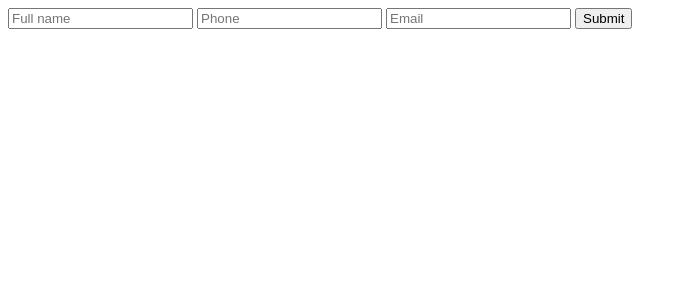
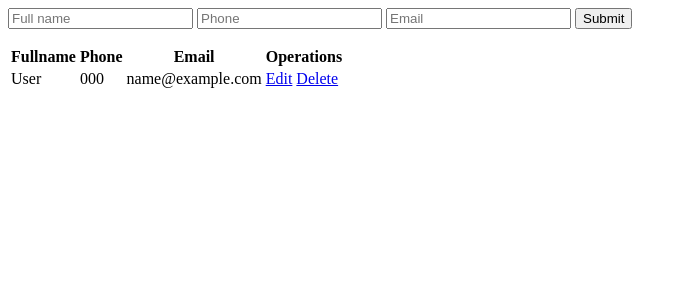
Before and after one commit to Braiunito/contactapp, a Flask app: page / in a window 1280 px wide. Shown: the top 300 px of the page, without its empty margins (0-687 px from the left). Run offline with Flask 2, Linux system fonts and the light colour scheme; tables that the repository leaves empty or names only in its code hold one stand-in row (values such as "Sample post"); some libraries are stand-ins or nearby versions.

Commit message:
Delete/Edit implemented

```diff
--- a/App.py
+++ b/App.py
@@ -13,8 +13,11 @@ mysql= MySQL(app)
 
 #Decoradores
 @app.route('/')
-def Index():
-	return render_template('index.html')
+def index():
+	cur=mysql.connection.cursor()
+	cur.execute("SELECT * FROM contacts")
+	data = cur.fetchall()
+	return render_template('index.html', contacts = data)
 
 
 #Sessions/Settings
@@ -37,9 +40,13 @@ def add_contact():
 def edit_contact():
 	return "Edit contact"
 
-@app.route('/delete')
-def delete_contact():
-	return "Delete contact"
+@app.route('/delete/<string:id>')
+def delete_contact(id):
+	cur = mysql.connection.cursor()
+	cur.execute("DELETE FROM contacts where id=%s", (id,))
+	mysql.connection.commit()
+	flash('Contact Deleted syccesfully')
+	return redirect(url_for('index'))
 
 
 #Iniciar el servicio
--- a/templates/index.html
+++ b/templates/index.html
@@ -15,3 +15,30 @@
 	<button type="submit">Submit</button>
 
 </form>
+
+<table>
+
+	<thead>
+		<tr>
+			<th>Fullname</th>
+			<th>Phone</th>
+			<th>Email</th>
+			<th>Operations</th>
+		</tr>
+	</thead>
+
+	<tbody>
+		{% for x in contacts %}
+		<tr>
+			<td> {{ x.1 }}</td>
+			<td> {{ x.2 }}</td>
+			<td> {{ x.3 }}</td>
+			<td>
+				<a href="/edit/{{x.0}}">Edit</a>
+				<a href="/delete/{{x.0}}">Delete</a>
+			</td>
+		</tr>
+		{% endfor %}
+	</tbody>
+
+</table>
```
